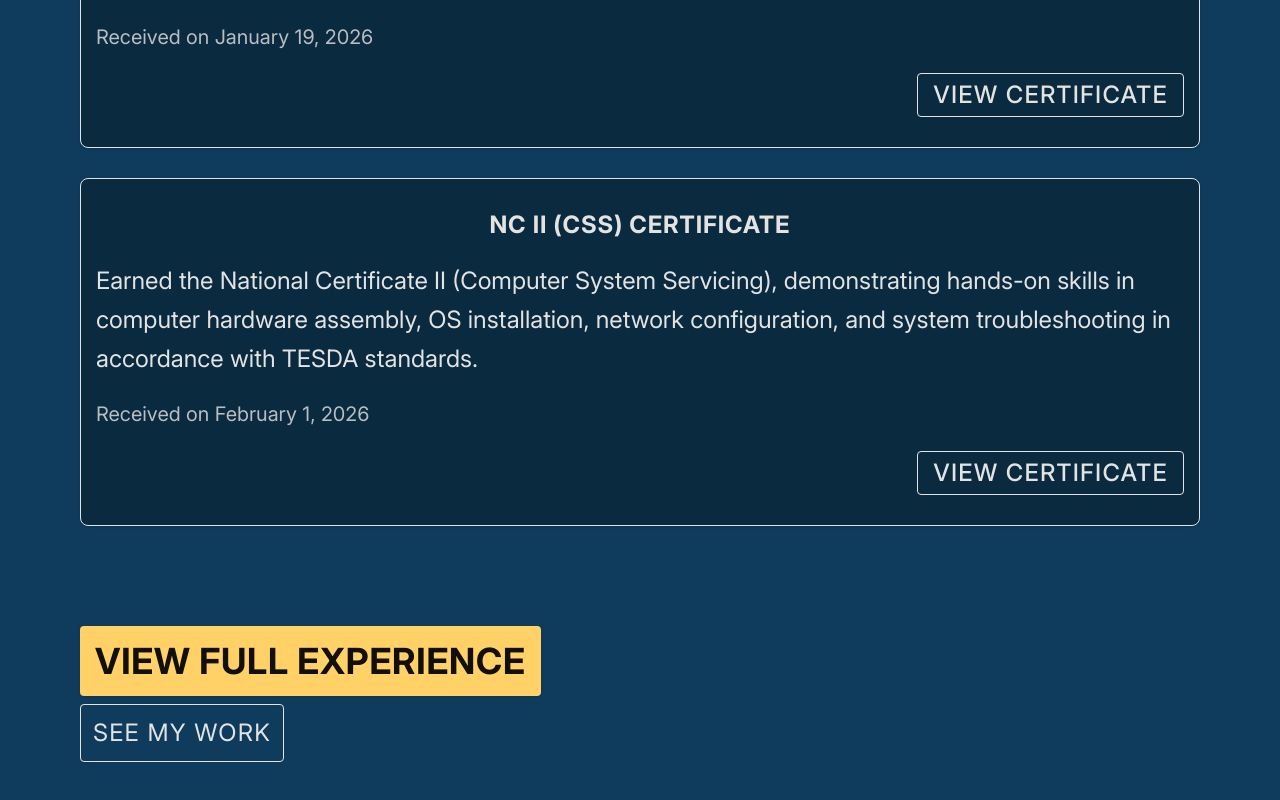
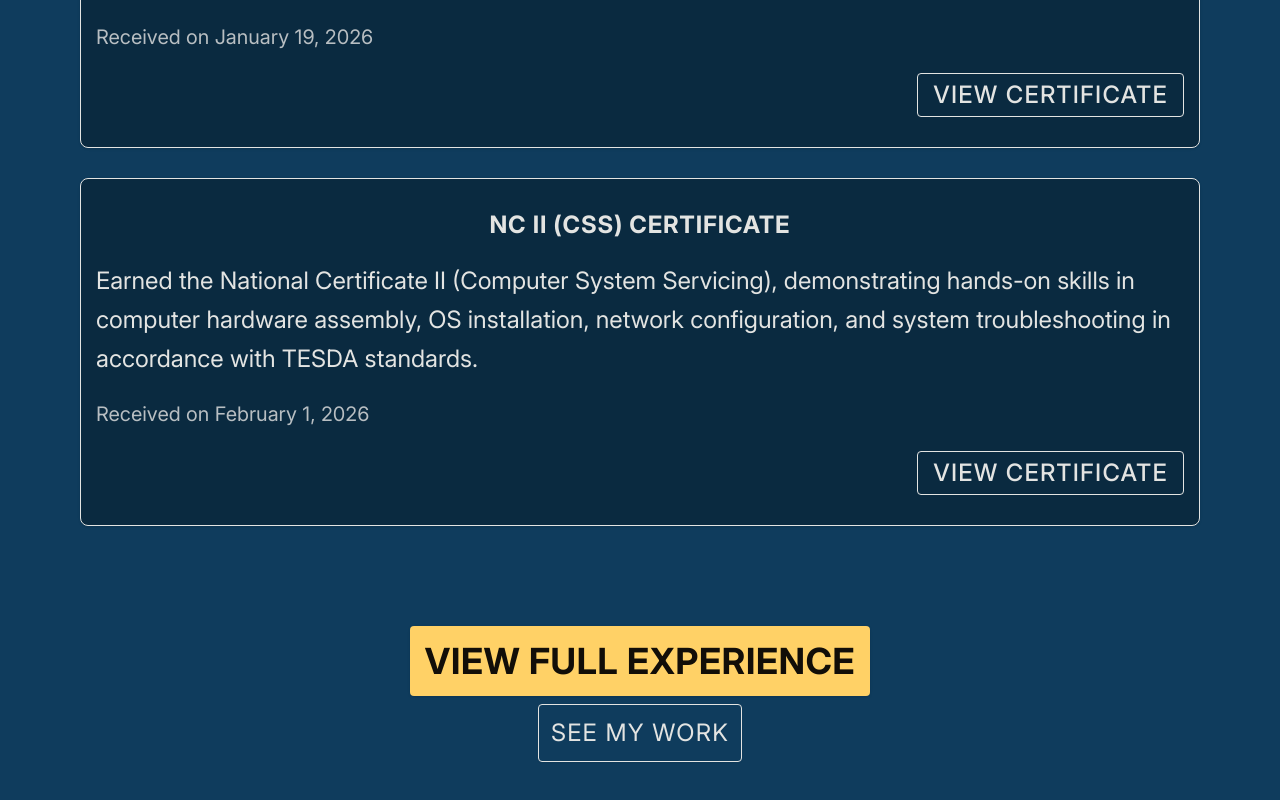
Before and after one commit to el-tecson/portfolio, a Next.js app: page / in a window 1280 px wide. Shown: the part 6345-7145 px from the top of the page. Built offline with nearby package versions, Linux system fonts and the light colour scheme; a web font is replaced by a local one.

Commit message:
style: Move CTA buttons of Achievements section to center

```diff
--- a/src/components/sections/AchievementsSection.tsx
+++ b/src/components/sections/AchievementsSection.tsx
@@ -57,7 +57,7 @@ export default function AchievementsSection() {
             <div className="flex flex-col gap-7.5 items-stretch self-stretch">
                 {renderCertsSection(certsData)}
             </div>
-            <div className="flex flex-col gap-2 items-start self-start">
+            <div className="flex flex-col gap-2 items-center">
                 <CTAButton className="text-right" text="View Full Experience" href="/resume" />
                 <SubCTAButton text="See My Work" href="/projects" />
             </div>
```
